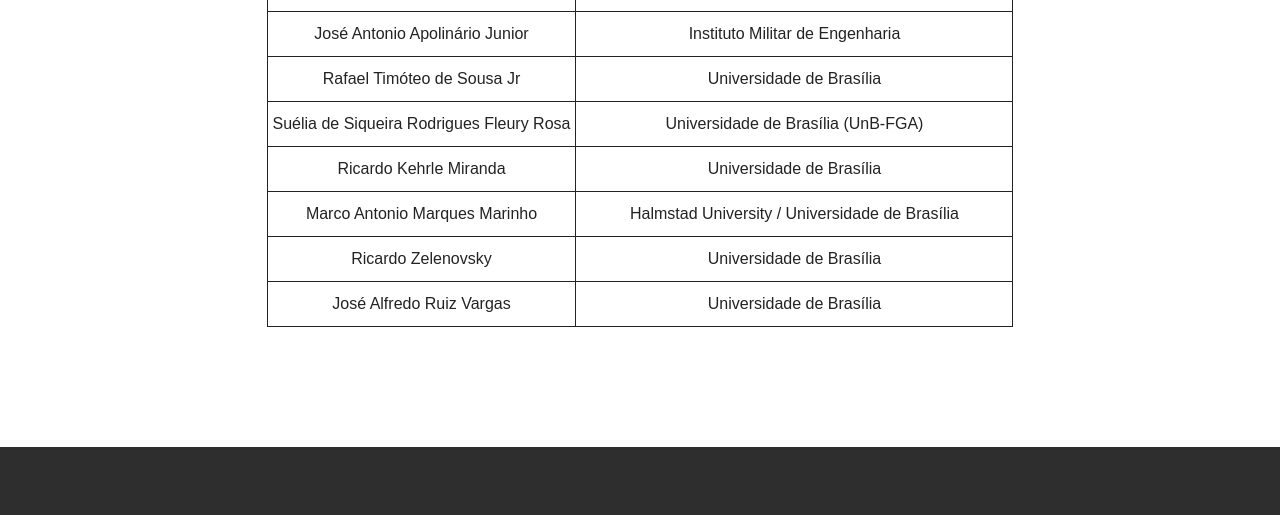
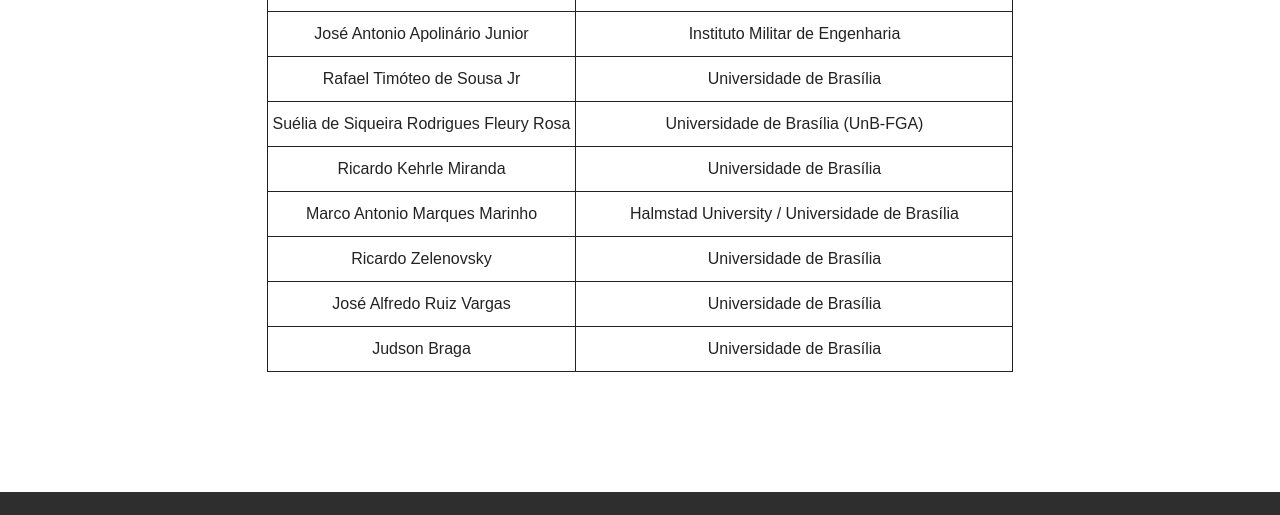
Before and after one commit to brunojus/workshop, a plain HTML site: page organization.html in a window 1280 px wide. Shown: the part 2217-2732 px from the top of the page. Drawn offline with Linux system fonts and the light colour scheme.

Commit message:
Including professor Judson

```diff
--- a/organization.html
+++ b/organization.html
@@ -243,7 +243,10 @@
     <td class="tg-480y">José Alfredo Ruiz Vargas</td>
     <td class="tg-480y">Universidade de Brasília</td>
   </tr>
-
+  <tr>
+    <td class="tg-480y">Judson Braga</td>
+    <td class="tg-480y">Universidade de Brasília</td>
+  </tr>
 </table>
 
 </section>
```
